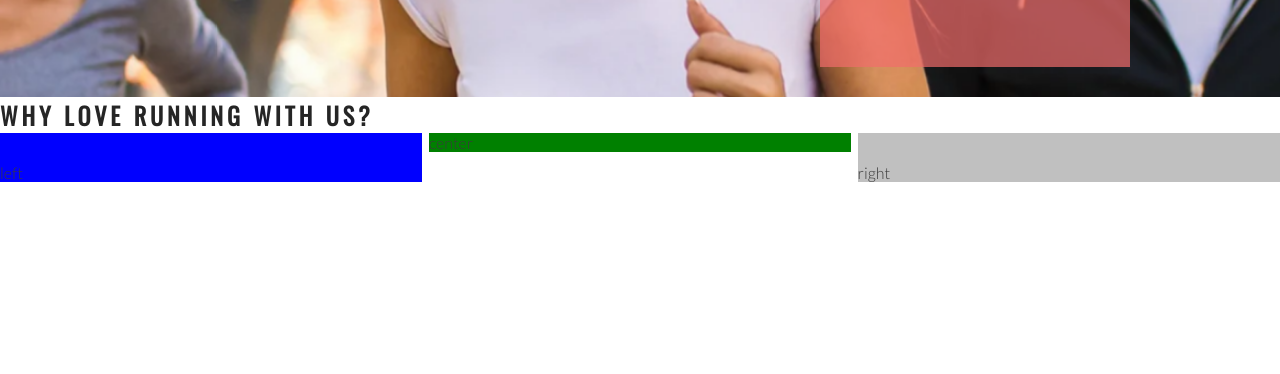
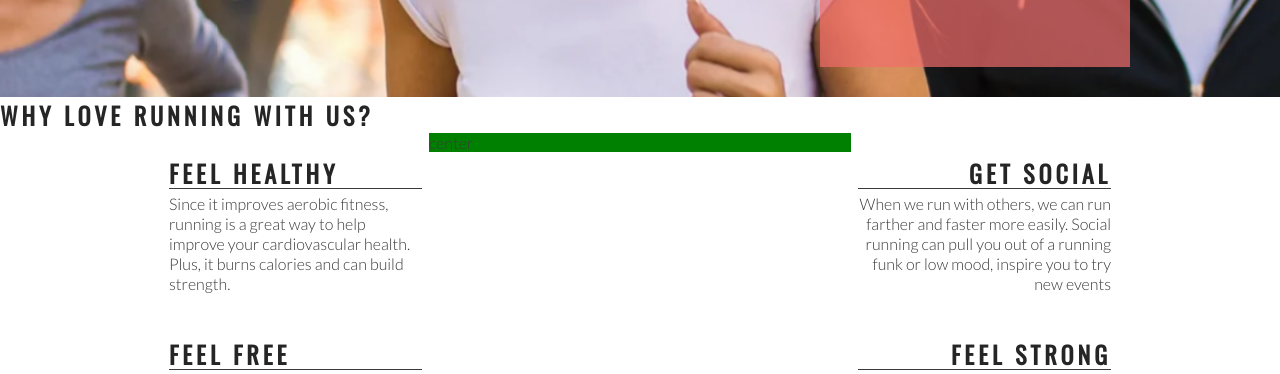
Before and after one commit to Gabrielfahduarte/love_running, a plain HTML site: page index.html in a window 1280 px wide. Shown: the part 578-952 px from the top of the page. Drawn offline with nearby package versions, Linux system fonts and the light colour scheme.

Commit message:
add right about content and style

```diff
--- a/assets/css/style.css
+++ b/assets/css/style.css
@@ -123,14 +123,12 @@ h1, h2 {
     padding-top: 30px;
     width: 33%;
     float: left;
-    background-color: blue;
 }
 
 #right-about {
     padding-top: 30px;
     width: 33%;
     float: right;
-    background-color: silver;
 }
 
 #center-about {
@@ -138,3 +136,33 @@ h1, h2 {
     margin: 0 auto;
     background-color: green;
 }
+
+hr {
+    border-top: 1px solid #3a3a3a;
+    width: 100%;
+    margin: 5px 0;
+}
+
+.left-about-heading {
+    width: 60%;
+    float: right;
+    line-height: 20px;
+    clear: both;
+    margin-bottom: 50px;
+}
+
+.right-about-heading {
+    width: 60%;
+    float: left;
+    line-height: 20px;
+    clear: both;
+    margin-bottom: 50px;
+}
+
+.right-about-heading h2 {
+    text-align: right;
+}
+
+.right-about-heading p{
+    text-align: right;
+}
--- a/index.html
+++ b/index.html
@@ -39,8 +39,30 @@
     </section>
     <section id="club-ethos">
         <h1>Why Love Running With Us?</h1>
-        <div id="left-about">left</div>
-        <div id="right-about">right</div>
+        <div id="left-about">
+            <div class="left-about-heading">
+                <h2>Feel Healthy</h2>
+                <hr>
+                <p>Since it improves aerobic fitness, running is a great way to help improve your cardiovascular health. Plus, it burns calories and can build strength.</p>
+            </div>
+            <div class="left-about-heading">
+                <h2>Feel Free</h2>
+                <hr>
+                <p>Physical exercise, running included, is known to release endorphins in the brain. Endorphins make you more energetic, more awake and, yes, happier.</p>
+            </div>
+        </div>
+        <div id="right-about">
+            <div class="right-about-heading">
+                <h2>Get Social</h2>
+                <hr>
+                <p>When we run with others, we can run farther and faster more easily. Social running can pull you out of a running funk or low mood, inspire you to try new events</p>
+            </div>
+            <div class="right-about-heading">
+                <h2>Feel Strong</h2>
+                <hr>
+                <p>Running strengthens your heart by pumping blood more effectively through your body.</p>
+            </div>
+        </div>
         <div id="center-about">center</div>
     </section>
     <section>
```
